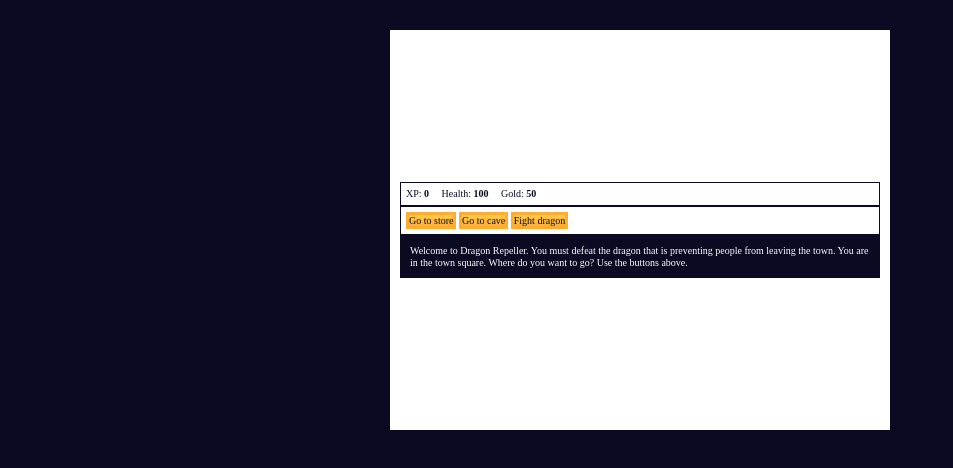
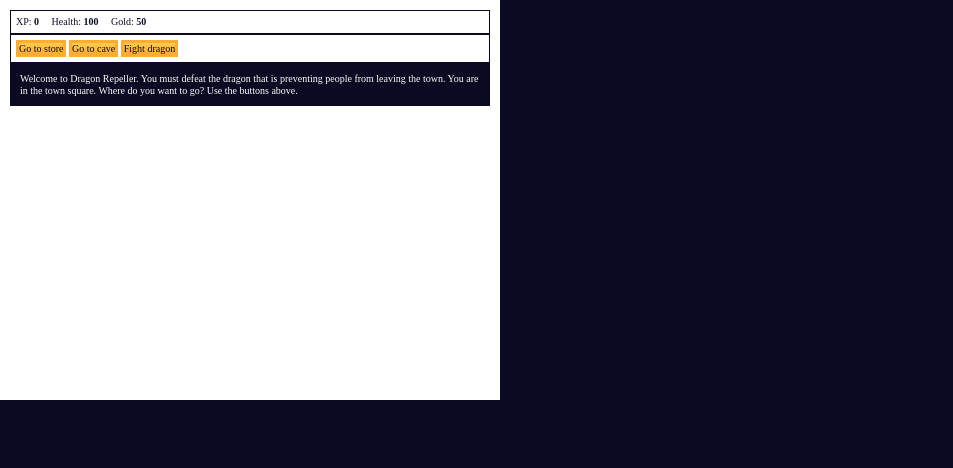
Before and after one commit to Mateus-A-Carvalho/javascript-algorithms-data-structures-fcc, a plain HTML site: page role-play-game/index.html in a window 1280 px wide. Shown: the whole page, without its empty margins (0-953 px from the left). Drawn offline with Linux system fonts and the light colour scheme.

Commit message:
style: update CSS for body and text elements; adjust alignment and remove unnecessary margins

```diff
--- a/role-play-game/assets/styles/styles.css
+++ b/role-play-game/assets/styles/styles.css
@@ -17,10 +17,7 @@ body {
 body {
   background-color: #0a0a23;
   display: flex;
-}
-
-#game {
-  align-content: center;
+  /* flex-direction: column; */
 }
 
 #text {
@@ -34,8 +31,10 @@ body {
   max-height: 400px;
   background-color: #ffffff;
   color: #ffffff;
-  margin: 30px auto 0px;
+  /* margin: 30px auto 0px; */
   padding: 10px;
+  align-items: center;
+  justify-content: center;
 }
 
 #controls,
```
